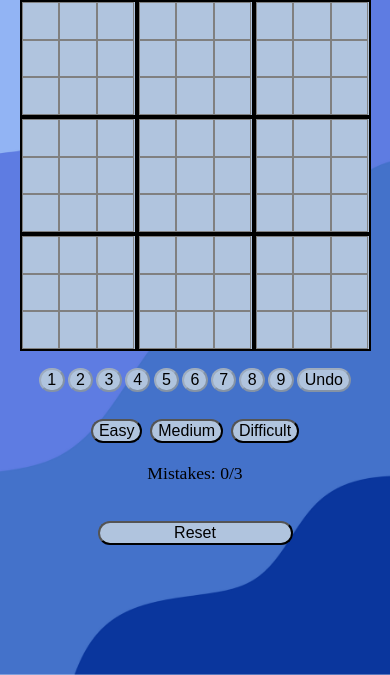
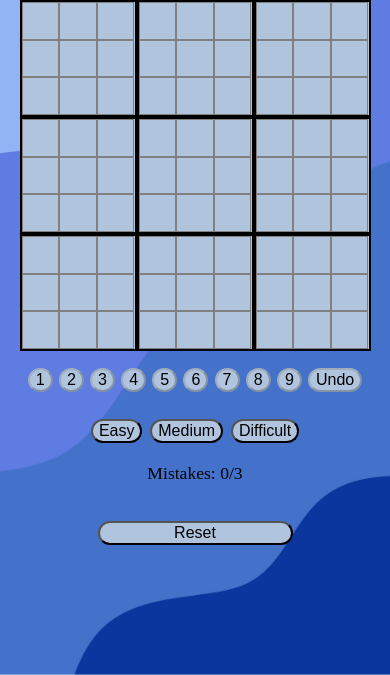
Before and after one commit to nohaiz/sudoku-game, a plain HTML site: page index.html in a window 390 px wide. Shown: the part 185-860 px from the top of the page. Drawn offline with Linux system fonts and the light colour scheme.

Commit message:
Adjusting the buttons below.

```diff
--- a/css/style.css
+++ b/css/style.css
@@ -169,8 +169,7 @@ button:disabled:hover{
         margin-top: 0.5rem;
         width: 80vw;
         flex-wrap: nowrap;
-        gap: 1%;
-        font-size: 2rem;
+        gap: 2%;
     }
     .instructions {
         display: none;
```
